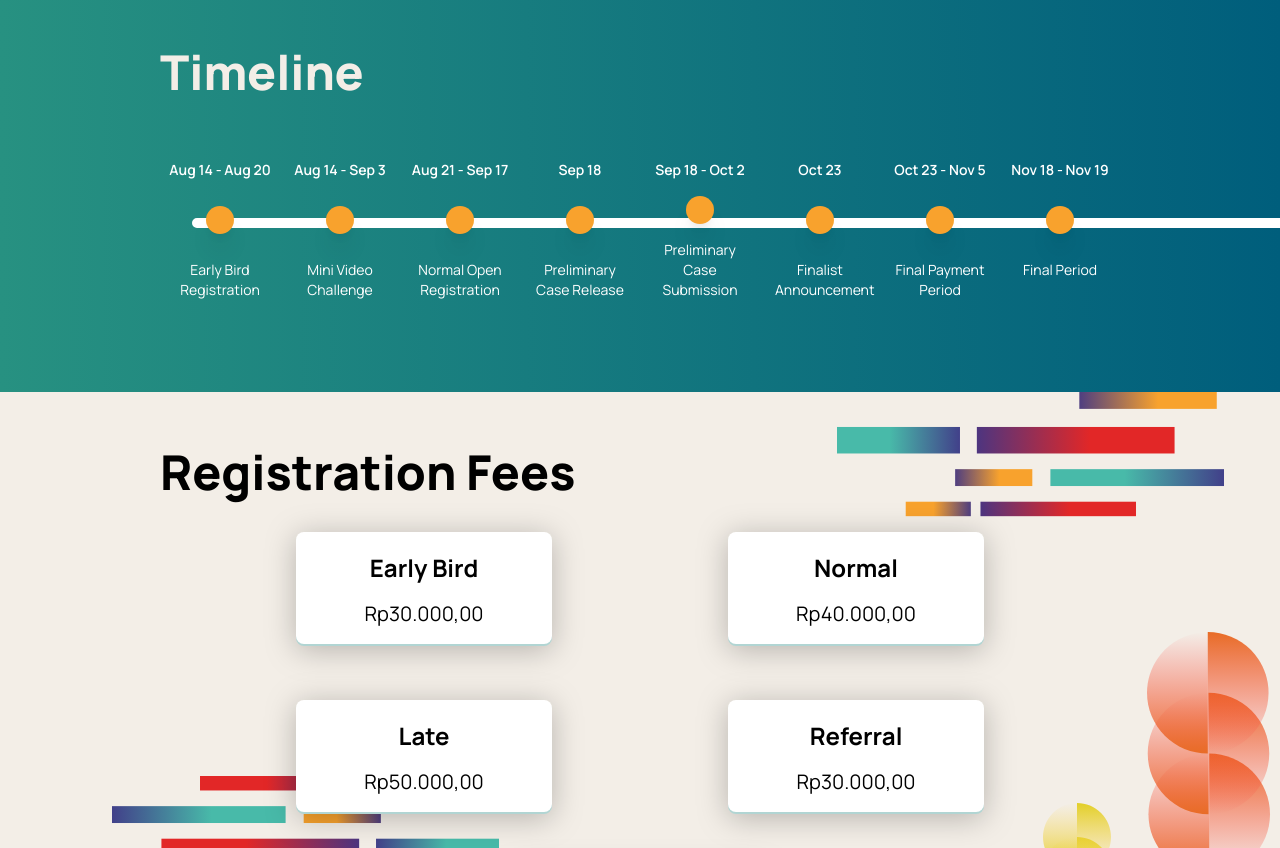
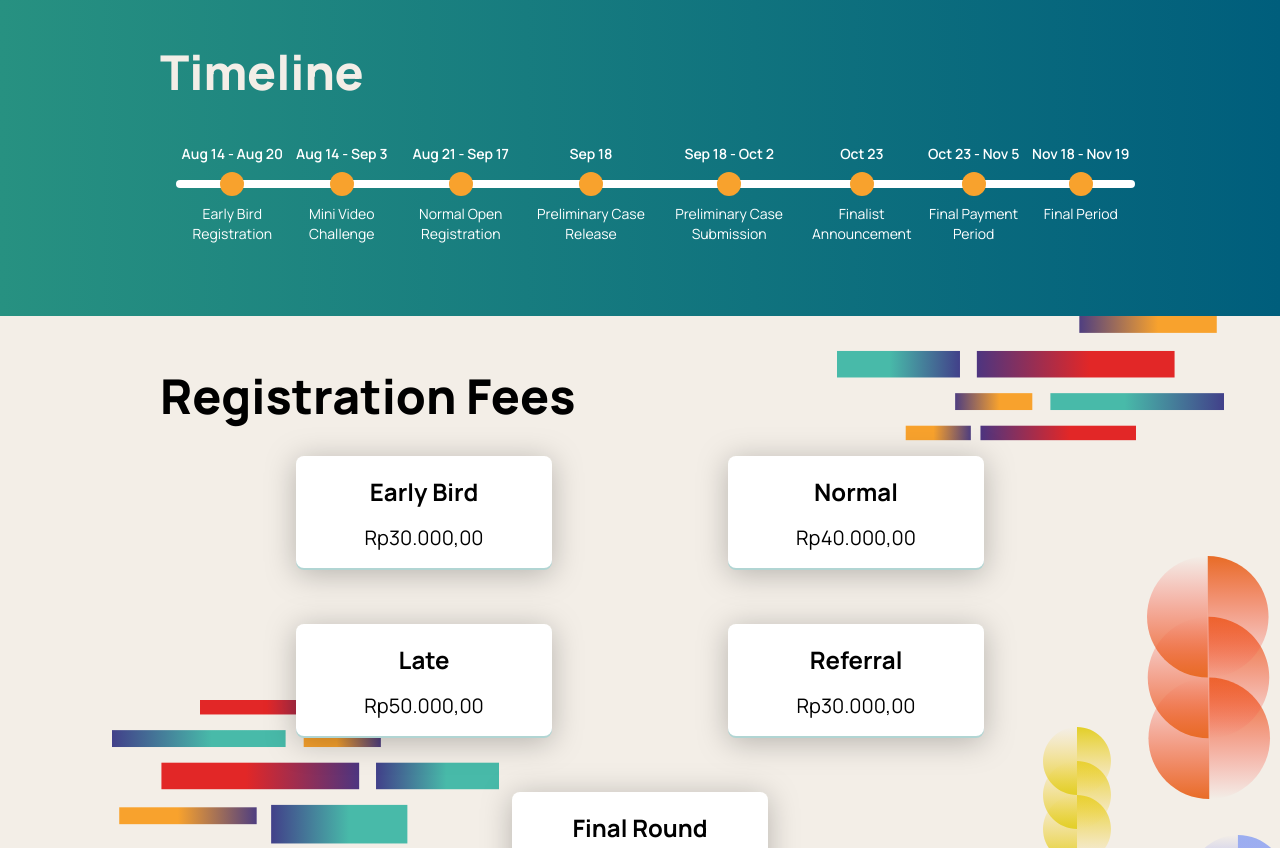
Before and after one commit to syahrialalzaidan/web-bist-league, a Next.js app: page /competition in a window 1280 px wide. Shown: the part 1120-1968 px from the top of the page. Built offline with nearby package versions, Linux system fonts and the light colour scheme; a web font is replaced by a local one.

Commit message:
Fix timeline

```diff
--- a/src/app/competition/components/Timeline.tsx
+++ b/src/app/competition/components/Timeline.tsx
@@ -3,8 +3,8 @@ import Image from "next/image";
 export default function Timeline() {
     return (
         <div className="relative bg-gradient-to-r from-[#279181] to-[#005E7C] pt-9 lg:py-14 pb-9 px-3.5 lg:px-40">
-            <h1 className="text-4xl lg:text-5xl font-extrabold text-[#F3EEE7] mb-12">Timeline</h1>
-            <div className="absolute left-1/2 top-[92px] translate-x-0.5 lg:hidden">
+            <h1 className="text-4xl lg:text-5xl font-extrabold text-[#F3EEE7] mb-8">Timeline</h1>
+            {/* <div className="absolute left-1/2 top-[92px] translate-x-0.5 lg:hidden">
                 <svg xmlns="http://www.w3.org/2000/svg" className="h-[800px] w-2.5" viewBox="0 0 10 750" fill="none">
                     <path d="M5 745L5.00003 4.99998" stroke="url(#paint0_linear_194_2320)" strokeWidth="10" stroke-linecap="round" />
                     <defs>
@@ -26,7 +26,7 @@ export default function Timeline() {
                 <div className="relative wrap lg:flex overflow-hidden h-full">
                     <div className="mb-5 flex lg:flex-col justify-between items-center w-full right-timeline">
                         <div className="order-1 w-5/12 py-4 mr-3.5 lg:mr-0 lg:w-full">
-                            <h3 className="font-semibold text-white text-sm text-center">Aug 14 - Aug 20</h3>
+                            <h3 className="font-semibold py-4 text-white text-sm text-center">Aug 14 - Aug 20</h3>
                         </div>
                         <div className="z-20 flex items-center order-1 bg-[#F8A22D] shadow-xl w-7 h-7 rounded-full" />
                         <div className="order-1 w-5/12 py-4 pl-6 lg:pl-0 lg:w-3/4">
@@ -35,7 +35,7 @@ export default function Timeline() {
                     </div>
                     <div className="mb-5 flex lg:flex-col justify-between items-center w-full right-timeline">
                         <div className="order-1 w-5/12 py-4 mr-3.5 lg:mr-0 lg:w-full">
-                            <h3 className="font-semibold text-white text-sm text-center">Aug 14 - Sep 3</h3>
+                            <h3 className="font-semibold py-4 text-white text-sm text-center">Aug 14 - Sep 3</h3>
                         </div>
                         <div className="z-20 flex items-center order-1 bg-[#F8A22D] shadow-xl w-7 h-7 rounded-full" />
                         <div className="order-1 w-5/12 py-4 pl-6 lg:pl-0 lg:w-3/4">
@@ -44,7 +44,7 @@ export default function Timeline() {
                     </div>
                     <div className="mb-5 flex lg:flex-col justify-between items-center w-full right-timeline">
                         <div className="order-1 w-5/12 py-4 mr-3.5 lg:mr-0 lg:w-full">
-                            <h3 className="font-semibold text-white text-sm text-center">Aug 21 - Sep 17</h3>
+                            <h3 className="font-semibold py-4 text-white text-sm text-center">Aug 21 - Sep 17</h3>
                         </div>
                         <div className="z-20 flex items-center order-1 bg-[#F8A22D] shadow-xl w-7 h-7 rounded-full" />
                         <div className="order-1 w-5/12 py-4 pl-6 lg:pl-0 lg:w-3/4">
@@ -98,7 +98,154 @@ export default function Timeline() {
                         </div>
                     </div>
                 </div>
+            </div> */}
+
+            <div className="max-w-7xl mx-auto flex flex-col lg:flex-row px-4 items-center justify-center">
+                {/* Stack 1 */}
+                <div className="flex flex-wrap lg:flex-col">
+                    <div className="flex-1 lg:w-auto h-auto flex justify-center items-center">
+                        <div className="order-1 lg:mr-0">
+                            <h3 className="font-semibold py-4 text-white text-sm text-center">Aug 14 - Aug 20</h3>
+                        </div>
+                    </div>
+                    <div className="relative w-2 h-auto lg:h-2 lg:w-full flex justify-center items-center mx-4 lg:mx-0">
+                        <div className="h-full w-full bg-white rounded-t-lg lg:rounded-s-lg lg:rounded-e-none" />
+                        <div className="absolute w-6 h-6 rounded-full bg-[#F8A22D] z-10 text-white text-center" />
+                    </div>
+                    <div className="flex-1 lg:w-auto h-auto flex justify-center items-center lg:my-4">
+                        <div className="order-1">
+                            <h3 className="font-normal text-white text-sm text-center">Early Bird Registration</h3>
+                        </div>
+                    </div>
+                </div>
+
+                {/* Stack 2 */}
+                <div className="flex flex-wrap lg:flex-col">
+                    <div className="flex-1 lg:w-auto h-auto flex justify-center items-center">
+                        <div className="order-1 lg:mr-0 lg:w-full ">
+                            <h3 className="font-semibold py-4 text-white text-sm text-center">Aug 14 - Sep 3</h3>
+                        </div>
+                    </div>
+                    <div className="relative w-2 h-auto lg:h-2 lg:w-full flex justify-center items-center mx-4 lg:mx-0">
+                        <div className="h-full w-full bg-white" />
+                        <div className="absolute w-6 h-6 rounded-full bg-[#F8A22D] z-10 text-white text-center" />
+                    </div>
+                    <div className="flex-1 lg:w-auto h-auto flex justify-center items-center lg:my-4">
+                        <div className="order-1">
+                            <h3 className="font-normal text-white text-sm text-center">Mini Video Challenge</h3>
+                        </div>
+                    </div>
+                </div>
+
+                {/* Stack 3 */}
+                <div className="flex flex-wrap lg:flex-col">
+                    <div className="flex-1 lg:w-auto h-auto flex justify-center items-center">
+                        <div className="order-1 lg:mr-0 lg:w-full ">
+                            <h3 className="font-semibold py-4 text-white text-sm text-center">Aug 21 - Sep 17</h3>
+                        </div>
+                    </div>
+                    <div className="relative w-2 h-auto lg:h-2 lg:w-full flex justify-center items-center mx-4 lg:mx-0">
+                        <div className="h-full w-full bg-white" />
+                        <div className="absolute w-6 h-6 rounded-full bg-[#F8A22D] z-10 text-white text-center" />
+                    </div>
+                    <div className="flex-1 lg:w-auto h-auto flex justify-center items-center lg:my-4">
+                        <div className="order-1">
+                            <h3 className="font-normal text-white text-sm text-center">Normal Open Registration</h3>
+                        </div>
+                    </div>
+                </div>
+
+                {/* Stack 4 */}
+                <div className="flex flex-wrap lg:flex-col">
+                    <div className="flex-1 lg:w-auto h-auto flex justify-center items-center">
+                        <div className="order-1 lg:mr-0 lg:w-full ">
+                            <h3 className="font-semibold py-4 text-white text-sm text-center">Sep 18</h3>
+                        </div>
+                    </div>
+                    <div className="relative w-2 h-auto lg:h-2 lg:w-full flex justify-center items-center mx-4 lg:mx-0">
+                        <div className="h-full w-full bg-white" />
+                        <div className="absolute w-6 h-6 rounded-full bg-[#F8A22D] z-10 text-white text-center" />
+                    </div>
+                    <div className="flex-1 lg:w-auto h-auto flex justify-center items-center lg:my-4">
+                        <div className="order-1">
+                            <h3 className="font-normal text-white text-sm text-center">Preliminary Case Release</h3>
+                        </div>
+                    </div>
+                </div>
+
+                {/* Stack 5 */}
+                <div className="flex flex-wrap lg:flex-col">
+                    <div className="flex-1 lg:w-auto h-auto flex justify-center items-center">
+                        <div className="order-1 lg:mr-0 lg:w-full ">
+                            <h3 className="font-semibold py-4 text-white text-sm text-center">Sep 18 - Oct 2</h3>
+                        </div>
+                    </div>
+                    <div className="relative w-2 h-auto lg:h-2 lg:w-full flex justify-center items-center mx-4 lg:mx-0">
+                        <div className="h-full w-full bg-white" />
+                        <div className="absolute w-6 h-6 rounded-full bg-[#F8A22D] z-10 text-white text-center" />
+                    </div>
+                    <div className="flex-1 lg:w-auto h-auto flex justify-center items-center lg:my-4">
+                        <div className="order-1">
+                            <h3 className="font-normal text-white text-sm text-center">Preliminary Case Submission</h3>
+                        </div>
+                    </div>
+                </div>
+
+                {/* Stack 6 */}
+                <div className="flex flex-wrap lg:flex-col pl-2 lg:pl-0">
+                    <div className="flex-1 lg:w-auto h-auto flex justify-center items-center">
+                        <div className="order-1 lg:mr-0 lg:w-full ">
+                            <h3 className="font-semibold py-4 text-white text-sm text-center">Oct 23</h3>
+                        </div>
+                    </div>
+                    <div className="relative w-2 h-auto lg:h-2 lg:w-full flex justify-center items-center mx-4 lg:mx-0">
+                        <div className="h-full w-full bg-white" />
+                        <div className="absolute w-6 h-6 rounded-full bg-[#F8A22D] z-10 text-white text-center" />
+                    </div>
+                    <div className="flex-1 lg:w-auto h-auto flex justify-center items-center lg:my-4">
+                        <div className="order-1">
+                            <h3 className="font-normal text-white text-sm text-center">Finalist Announcement</h3>
+                        </div>
+                    </div>
+                </div>
+
+                {/* Stack 7 */}
+                <div className="flex flex-wrap lg:flex-col">
+                    <div className="flex-1 lg:w-auto h-auto flex justify-center items-center">
+                        <div className="order-1 lg:mr-0 lg:w-full ">
+                            <h3 className="font-semibold py-4 text-white text-sm text-center">Oct 23 - Nov 5</h3>
+                        </div>
+                    </div>
+                    <div className="relative w-2 h-auto lg:h-2 lg:w-full flex justify-center items-center mx-4 lg:mx-0">
+                        <div className="h-full w-full bg-white" />
+                        <div className="absolute w-6 h-6 rounded-full bg-[#F8A22D] z-10 text-white text-center" />
+                    </div>
+                    <div className="flex-1 lg:w-auto h-auto flex justify-center items-center lg:my-4">
+                        <div className="order-1">
+                            <h3 className="font-normal text-white text-sm text-center">Final Payment Period</h3>
+                        </div>
+                    </div>
+                </div>
+
+                {/* Stack 8 */}
+                <div className="flex flex-wrap lg:flex-col">
+                    <div className="flex-1 lg:w-[140%] h-auto flex justify-center items-center lg:-mt-1">
+                        <div className="order-1 lg:mr-0 lg:w-full ">
+                            <h3 className="font-semibold text-white text-sm text-center">Nov 18 - Nov 19</h3>
+                        </div>
+                    </div>
+                    <div className="relative w-2 h-auto lg:h-2 lg:w-[140%] flex justify-center items-center mx-4 lg:mx-0 lg:mt-4">
+                        <div className="h-full w-full bg-white rounded-b-lg lg:rounded-r-full lg:rounded-b-none" />
+                        <div className="absolute w-6 h-6 rounded-full bg-[#F8A22D] z-10 text-white text-center" />
+                    </div>
+                    <div className="flex-1 lg:w-auto h-auto flex justify-center items-center py-4">
+                        <div className="order-1">
+                            <h3 className="font-normal text-white text-sm text-center">Final Period</h3>
+                        </div>
+                    </div>
+                </div>
             </div>
+
 
         </div>
     )
```
